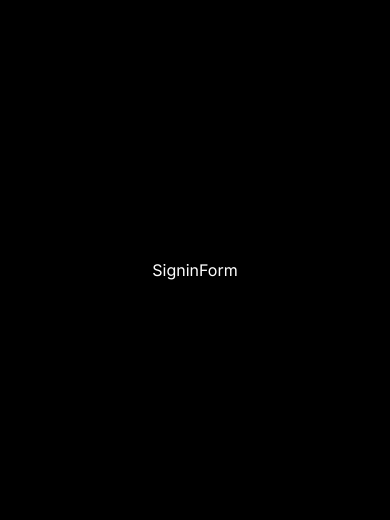
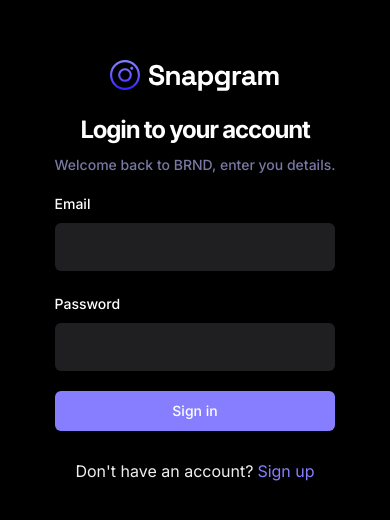
Before and after one commit to nyander/BRND-Social-App, a React (Vite) app: page /sign-in in a window 390 px wide. Shown: the part 152-672 px from the top of the page. Built offline with nearby package versions, Linux system fonts and the light colour scheme; no server answers.

Commit message:
Sign in feature

```diff
--- a/src/_auth/forms/SigninForm.tsx
+++ b/src/_auth/forms/SigninForm.tsx
@@ -1,8 +1,120 @@
+import { zodResolver } from "@hookform/resolvers/zod"
+import  {Link, useNavigate} from 'react-router-dom'
+import { useForm } from "react-hook-form"
+import { Button } from "@/components/ui/button"
+import {Form,FormControl,FormDescription,FormField,FormItem,FormLabel,FormMessage,} from "@/components/ui/form"
+import { Input } from "@/components/ui/input"
 import React from 'react'
+import { SignInValidation } from "@/lib/validation"
+import { z } from "zod"
+import Loader from "@/components/shared/Loader"
+import { createUserAccount } from "@/lib/appwrite/api"
+import { useToast } from "@/components/ui/use-toast"
+import { useSignInAccount } from "@/lib/react-query/queriesAndMutations"
+import { useUserContext } from "@/context/AuthContext"
+
+
+
 
 const SigninForm = () => {
+  const {toast} = useToast()
+  const {checkAuthUser, isLoading: isUserLoading } = useUserContext();
+  const navigate = useNavigate();
+
+  const {mutateAsync: signInAccount} = useSignInAccount();
+    // 1. Define your form.
+  const form = useForm<z.infer<typeof SignInValidation>>({
+    resolver: zodResolver(SignInValidation),
+    defaultValues: {
+      email:'',
+      password:'',
+    },
+  })
+
+
+
+
+
+  // 2. Define a submit handler.
+  async function onSubmit(values: z.infer<typeof SignInValidation>) {
+    const session = await signInAccount({
+      email: values.email,
+      password: values.password
+    })
+
+    if(!session) {
+      return toast({title: 'Sign in failed. Please try again'})
+    }
+
+    const isLoggedIn =  await checkAuthUser();
+
+    console.log(isLoggedIn);
+
+
+    if(isLoggedIn) {
+      form.reset();
+
+      console.log('navigating');
+
+      navigate('/');
+    } else {
+      toast({title: 'Sign up failed. Please try again.'})
+    }
+  }
+
   return (
-    <div>SigninForm</div>
+    <Form {...form}>
+      <div className="sm:w-420 flex-center flex-col">
+        <img src="/public/assets/images/logo.svg" alt="logo"/>
+
+        <h2 className="h3-bold md:h2-bold pt-5 sm:pt-12">Login to your account</h2>
+        <p className="text-light-3 small-medium md:base-regular mt-2">Welcome back to BRND, enter you details.</p>
+
+
+
+        <form onSubmit={form.handleSubmit(onSubmit)} className="flex flex-col gap-5 w-full mt-4">
+
+          <FormField
+            control={form.control}
+            name="email"
+            render={({ field }) => (
+              <FormItem>
+                <FormLabel>Email</FormLabel>
+                <FormControl>
+                  <Input type="email" className="shad-input" {...field} />
+                </FormControl>
+                <FormMessage />
+              </FormItem>
+            )}
+          />
+
+          <FormField
+            control={form.control}
+            name="password"
+            render={({ field }) => (
+              <FormItem>
+                <FormLabel>Password</FormLabel>
+                <FormControl>
+                  <Input type="password" className="shad-input" {...field} />
+                </FormControl>
+                <FormMessage />
+              </FormItem>
+            )}
+          />
+          <Button type="submit" className="shad-button_primary">
+            {isUserLoading ? (
+              <div className="flex-center gap-2">
+                <Loader /> Loading...
+              </div>
+            ) :  "Sign in"}
+          </Button>
+          <p  className="text-small-regular text-light-2 text-center mt-2">
+            Don't have an account?
+            <Link to="/sign-up" className="text-primary-500 text-small-semibold ml-1">Sign up</Link>
+          </p>
+        </form>
+      </div>
+    </Form>
   )
 }
 
--- a/src/_auth/forms/SignupForm.tsx
+++ b/src/_auth/forms/SignupForm.tsx
@@ -5,7 +5,7 @@
 import {Form,FormControl,FormDescription,FormField,FormItem,FormLabel,FormMessage,} from "@/components/ui/form"
 import { Input } from "@/components/ui/input"
 import React from 'react'
-import { signUpValidation } from "@/lib/validation"
+import { SignUpValidation } from "@/lib/validation"
 import { z } from "zod"
 import Loader from "@/components/shared/Loader"
 import { createUserAccount } from "@/lib/appwrite/api"
@@ -21,12 +21,12 @@
   const {checkAuthUser, isLoading: isUserLoading } = useUserContext();
   const navigate = useNavigate();
 
-  const {mutateAsync: createUserAccount, isLoading: isCreatingAccount} = useCreateUserAccount();
+  const {mutateAsync: createUserAccount, isPending: isCreatingAccount} = useCreateUserAccount();
 
-  const {mutateAsync: signInAccount, isLoading: isSigningIn} = useSignInAccount();
+  const {mutateAsync: signInAccount,  isPending: isSigningIn} = useSignInAccount();
     // 1. Define your form.
-  const form = useForm<z.infer<typeof signUpValidation>>({
-    resolver: zodResolver(signUpValidation),
+  const form = useForm<z.infer<typeof SignUpValidation>>({
+    resolver: zodResolver(SignUpValidation),
     defaultValues: {
       name: '',
       username: '',
@@ -40,7 +40,7 @@
 
 
   // 2. Define a submit handler.
-  async function onSubmit(values: z.infer<typeof signUpValidation>) {
+  async function onSubmit(values: z.infer<typeof SignUpValidation>) {
     const newUser = await createUserAccount(values);
 
     if(!newUser) {
--- a/src/_root/pages/Home.tsx
+++ b/src/_root/pages/Home.tsx
@@ -5,5 +5,6 @@
     <div>Home</div>
   )
 }
+// YOU ARE NOW ON 2:15:20
 
 export default Home
--- /dev/null
+++ b/src/lib/react-query/QueryProvider.tsx
@@ -0,0 +1,11 @@
+import { QueryClient, QueryClientProvider } from '@tanstack/react-query'
+import React from 'react'
+
+const queryClient =  new QueryClient();
+export const QueryProvider = ({ children }: {children: React.ReactNode}) => {
+  return (
+    <QueryClientProvider client={queryClient}>
+        {children}
+    </QueryClientProvider>
+  )
+}
--- a/src/lib/validation/index.ts
+++ b/src/lib/validation/index.ts
@@ -1,6 +1,6 @@
 import * as z from "zod"
 
-export const signUpValidation = z.object({
+export const SignUpValidation = z.object({
     name: z.string().min(2,{
         message: "Name must be at least 2 characters",
     }),
@@ -12,3 +12,9 @@
     email:z.string().email(),
     password: z.string().min(8, {message: "Password must be at least 8 characters."}),
   })
+
+
+  export const SignInValidation = z.object({
+    email:z.string().email(),
+    password: z.string().min(8, {message: "Password must be at least 8 characters."}),
+  })
--- a/src/main.tsx
+++ b/src/main.tsx
@@ -2,9 +2,15 @@
 import ReactDOM from 'react-dom/client';
 import { BrowserRouter } from 'react-router-dom';
 import App from './App';
+import AuthProvider from './context/AuthContext';
+import { QueryProvider } from './lib/react-query/QueryProvider';
 
 ReactDOM.createRoot(document.getElementById('root')!).render(
     <BrowserRouter>
-        <App />
+        <QueryProvider>
+            <AuthProvider>
+                <App />
+            </AuthProvider>
+        </QueryProvider>
     </BrowserRouter>
 )
```
